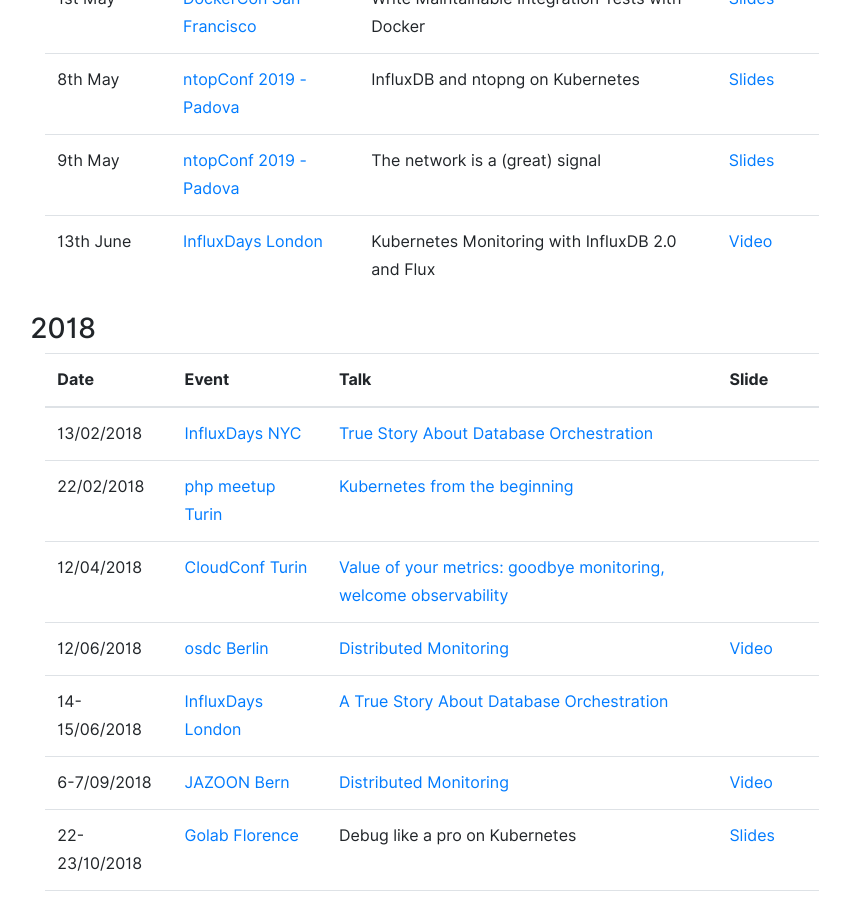
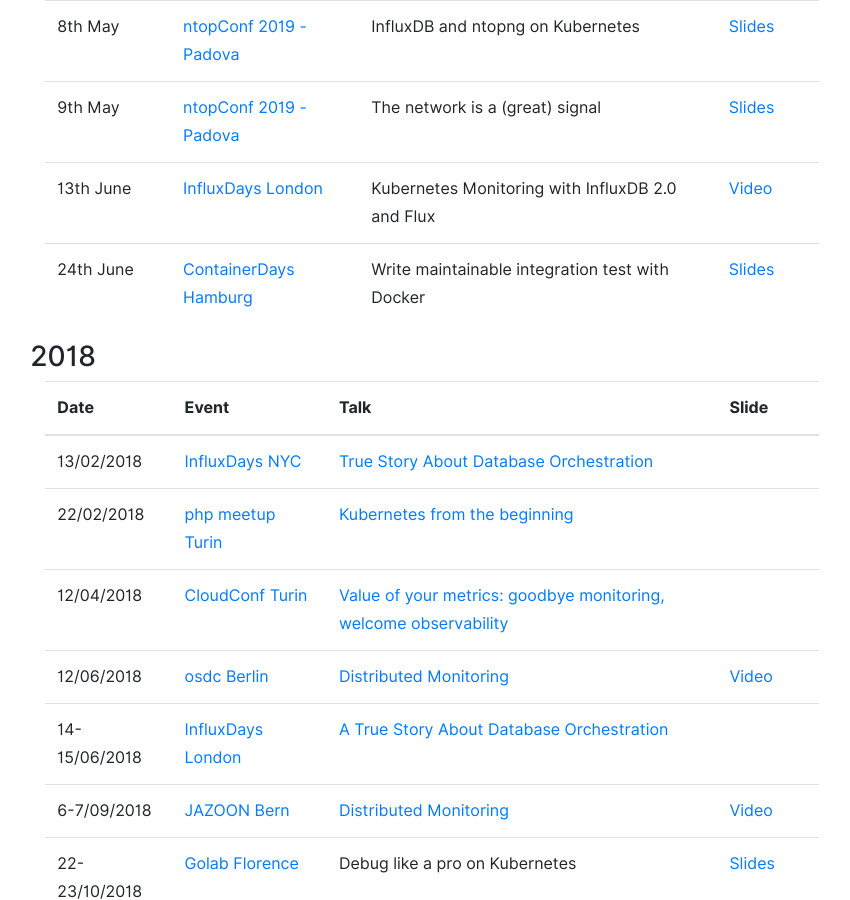
Before and after one commit to gianarb/gianarb.github.com, a Jekyll site: the page built from conferences.html, in a window 1280 px wide and 900 px high, scrolled down 950 px. Shown: the whole window, without its empty margins (216-1066 px from the left). Built offline with Jekyll 4.4.1, drawn with Linux system fonts in a browser that asks for light colours; nearby versions of some CDN libraries; some of the changed text lies outside the part shown.

Commit message:
added slides containerdays
Signed-off-by: Gianluca Arbezzano <gianarb92@gmail.com>

```diff
--- a/_includes/next-events.html
+++ b/_includes/next-events.html
@@ -3,11 +3,11 @@
     <div class="col-md-12">
       <table class="table table-hover">
           <thead>
-            <tr>
-              <td>24th June</td>
-              <td><a href="https://www.containerdays.io/program/conferenceday2/#write-maintaina">ContainerDays Hamburg</a></td>
-              <td>Write maintainable integration test with Docker</td>
-            </tr>
+            <!--<tr>-->
+              <!--<td>24th June</td>-->
+              <!--<td><a href="https://www.containerdays.io/program/conferenceday2/#write-maintaina">ContainerDays Hamburg</a></td>-->
+              <!--<td>Write maintainable integration test with Docker</td>-->
+            <!--</tr>-->
           </thead>
           <tbody>
           </tbody>
--- a/conferences.html
+++ b/conferences.html
@@ -118,6 +118,14 @@
                   <td>Kubernetes Monitoring with InfluxDB 2.0 and Flux</td>
                   <td>
                       <a href="https://www.youtube.com/watch?v=Uw4gBnqhz7g" target="_blank">Video</a>
+                  </td>
+                </tr>
+                <tr>
+                  <td>24th June</td>
+                  <td><a href="https://www.containerdays.io/program/conferenceday2/#write-maintaina">ContainerDays Hamburg</a></td>
+                  <td>Write maintainable integration test with Docker</td>
+                  <td>
+                      <a href="https://speakerdeck.com/gianarb/containerdays-2019-write-maintainable-integration-tests-with-docker" target="_blank">Slides</a>
                   </td>
                 </tr>
               </tbody>
```
